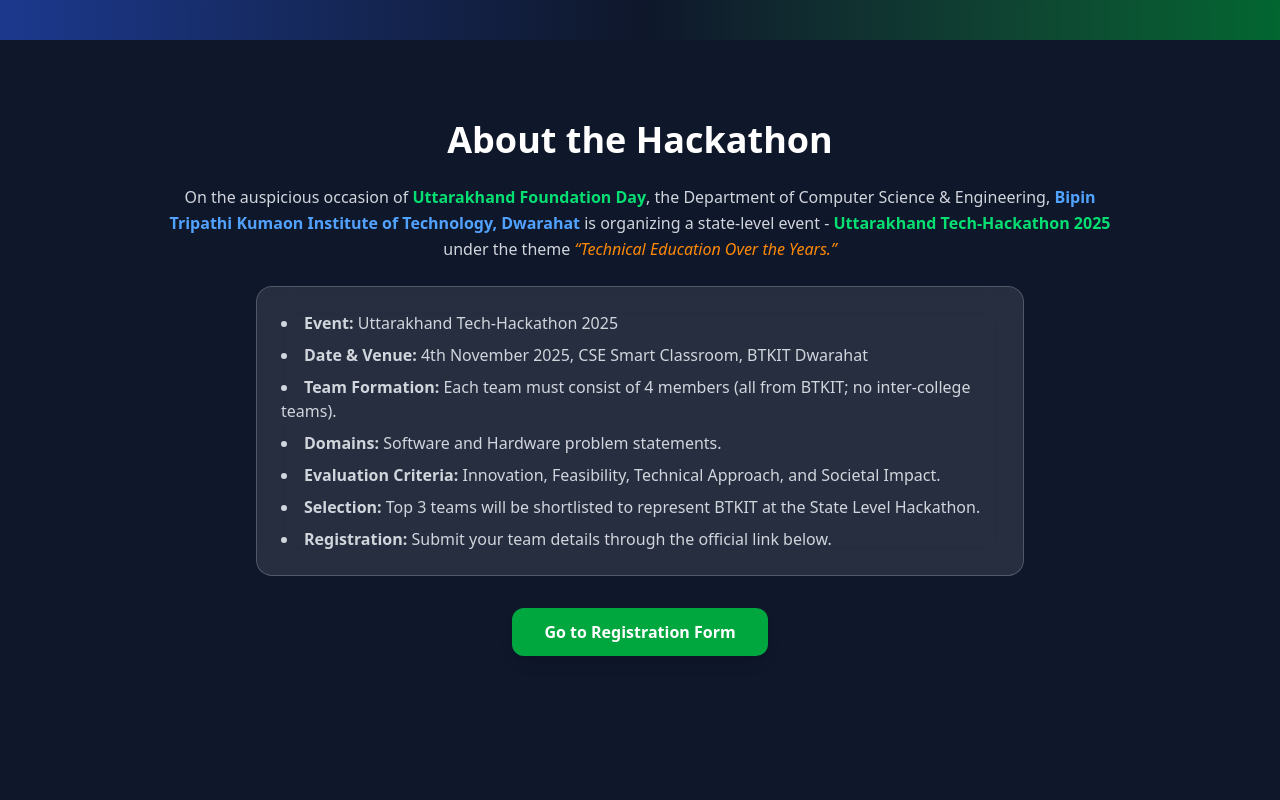
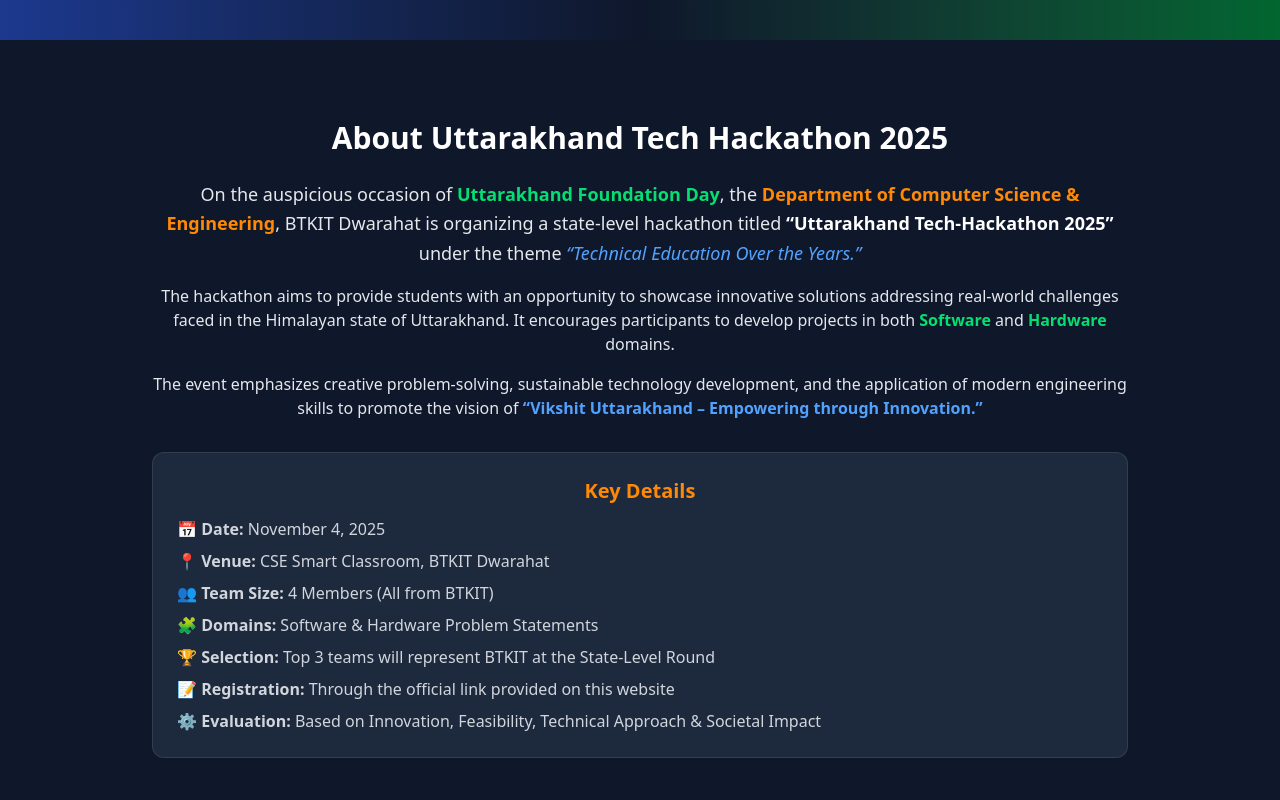
Before and after one commit to ayushsaini7717/SIHWebsite, a React (Vite) app: page / in a window 1280 px wide. Shown: the part 760-1560 px from the top of the page. Built offline with nearby package versions, Linux system fonts and the light colour scheme.

Commit message:
updated the date and venue

```diff
--- a/src/components/About.jsx
+++ b/src/components/About.jsx
@@ -4,66 +4,47 @@
       id="about"
       className="py-20 px-6 max-w-5xl mx-auto text-center text-gray-200"
     >
-      <h2 className="text-3xl md:text-4xl font-bold mb-6 text-white">
-        About the Hackathon
+      <h2 className="text-3xl font-bold mb-6 text-white">
+        About Uttarakhand Tech Hackathon 2025
       </h2>
-      <p className="mb-6 text-gray-300 leading-relaxed">
-        On the auspicious occasion of{" "}
-        <span className="text-green-400 font-semibold">
-          Uttarakhand Foundation Day
-        </span>
-        , the Department of Computer Science & Engineering,{" "}
-        <span className="text-blue-400 font-semibold">
-          Bipin Tripathi Kumaon Institute of Technology, Dwarahat
+      <p className="text-lg leading-relaxed mb-4">
+        On the auspicious occasion of <span className="text-green-400 font-semibold">Uttarakhand Foundation Day</span>,
+        the <span className="text-orange-400 font-semibold">Department of Computer Science & Engineering</span>, BTKIT
+        Dwarahat is organizing a state-level hackathon titled{" "}
+        <span className="font-semibold text-white">
+          “Uttarakhand Tech-Hackathon 2025”
         </span>{" "}
-        is organizing a state-level event -{" "}
-        <span className="font-semibold text-green-400">
-          Uttarakhand Tech-Hackathon 2025
-        </span>{" "}
-        under the theme{" "}
-        <span className="text-orange-400 italic">
-          “Technical Education Over the Years.”
-        </span>
+        under the theme <span className="italic text-blue-400">“Technical Education Over the Years.”</span>
       </p>
 
-      <div className="bg-white/10 backdrop-blur-lg border border-white/20 rounded-2xl p-6 text-left space-y-3 max-w-3xl mx-auto">
-        <ul className="list-disc list-inside text-gray-300 text-sm md:text-base space-y-2">
-          <li>
-            <strong>Event:</strong> Uttarakhand Tech-Hackathon 2025
-          </li>
-          <li>
-            <strong>Date & Venue:</strong> 4th November 2025, CSE Smart Classroom, BTKIT Dwarahat
-          </li>
-          <li>
-            <strong>Team Formation:</strong> Each team must consist of 4 members
-            (all from BTKIT; no inter-college teams).
-          </li>
-          <li>
-            <strong>Domains:</strong> Software and Hardware problem statements.
-          </li>
-          <li>
-            <strong>Evaluation Criteria:</strong> Innovation, Feasibility,
-            Technical Approach, and Societal Impact.
-          </li>
-          <li>
-            <strong>Selection:</strong> Top 3 teams will be shortlisted to
-            represent BTKIT at the State Level Hackathon.
-          </li>
-          <li>
-            <strong>Registration:</strong> Submit your team details through the
-            official link below.
-          </li>
+      <p className="text-base mb-4">
+        The hackathon aims to provide students with an opportunity to showcase
+        innovative solutions addressing real-world challenges faced in the
+        Himalayan state of Uttarakhand. It encourages participants to develop
+        projects in both <span className="text-green-400 font-semibold">Software</span> and{" "}
+        <span className="text-green-400 font-semibold">Hardware</span> domains.
+      </p>
+
+      <p className="text-base mb-4">
+        The event emphasizes creative problem-solving, sustainable technology
+        development, and the application of modern engineering skills to promote
+        the vision of <span className="text-blue-400 font-semibold">“Vikshit Uttarakhand – Empowering through Innovation.”</span>
+      </p>
+
+      <div className="bg-slate-800 border border-white/10 rounded-xl p-6 mt-8 text-left">
+        <h3 className="text-xl font-bold text-orange-400 mb-3 text-center">
+          Key Details
+        </h3>
+        <ul className="space-y-2 text-gray-300">
+          <li>📅 <strong>Date:</strong> November 4, 2025</li>
+          <li>📍 <strong>Venue:</strong> CSE Smart Classroom, BTKIT Dwarahat</li>
+          <li>👥 <strong>Team Size:</strong> 4 Members (All from BTKIT)</li>
+          <li>🧩 <strong>Domains:</strong> Software & Hardware Problem Statements</li>
+          <li>🏆 <strong>Selection:</strong> Top 3 teams will represent BTKIT at the State-Level Round</li>
+          <li>📝 <strong>Registration:</strong> Through the official link provided on this website</li>
+          <li>⚙️ <strong>Evaluation:</strong> Based on Innovation, Feasibility, Technical Approach & Societal Impact</li>
         </ul>
       </div>
-
-      <a
-        href="https://forms.gle/cPSbdNEQMMkcoNX3A"
-        target="_blank"
-        rel="noopener noreferrer"
-        className="inline-block px-8 py-3 mt-8 bg-green-600 hover:bg-green-700 rounded-xl text-white font-semibold shadow-lg transition-all"
-      >
-        Go to Registration Form
-      </a>
     </section>
   );
 };
```
